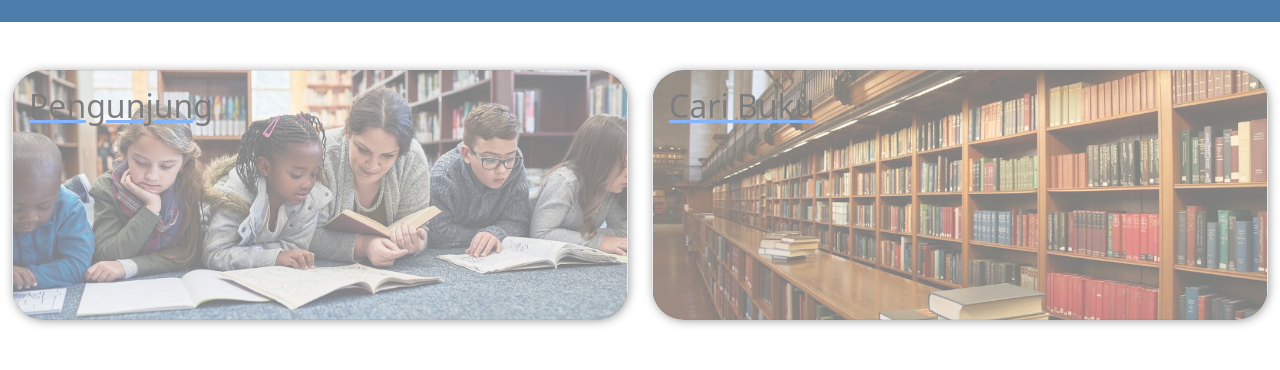
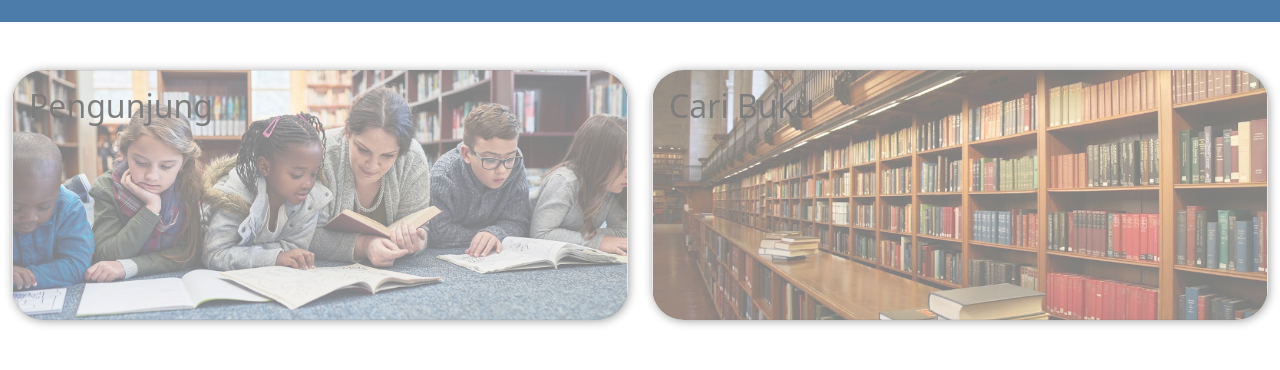
Before and after one commit to sofwatuljm/tefa-perpus-digital, a Nuxt app: page / in a window 1280 px wide. Shown: the part 226-596 px from the top of the page. Built offline with nearby package versions, Linux system fonts and the light colour scheme; no server answers; the database is empty.

Commit message:
Add files via upload

```diff
--- a/pages/index.vue
+++ b/pages/index.vue
@@ -83,6 +83,9 @@ onMounted(() =>{
 </script>
 
 <style scoped>
+*{
+    text-decoration: none;
+}
 .card {
     height: 250px;
     box-shadow: 1px 1px 10px #424242;
```
